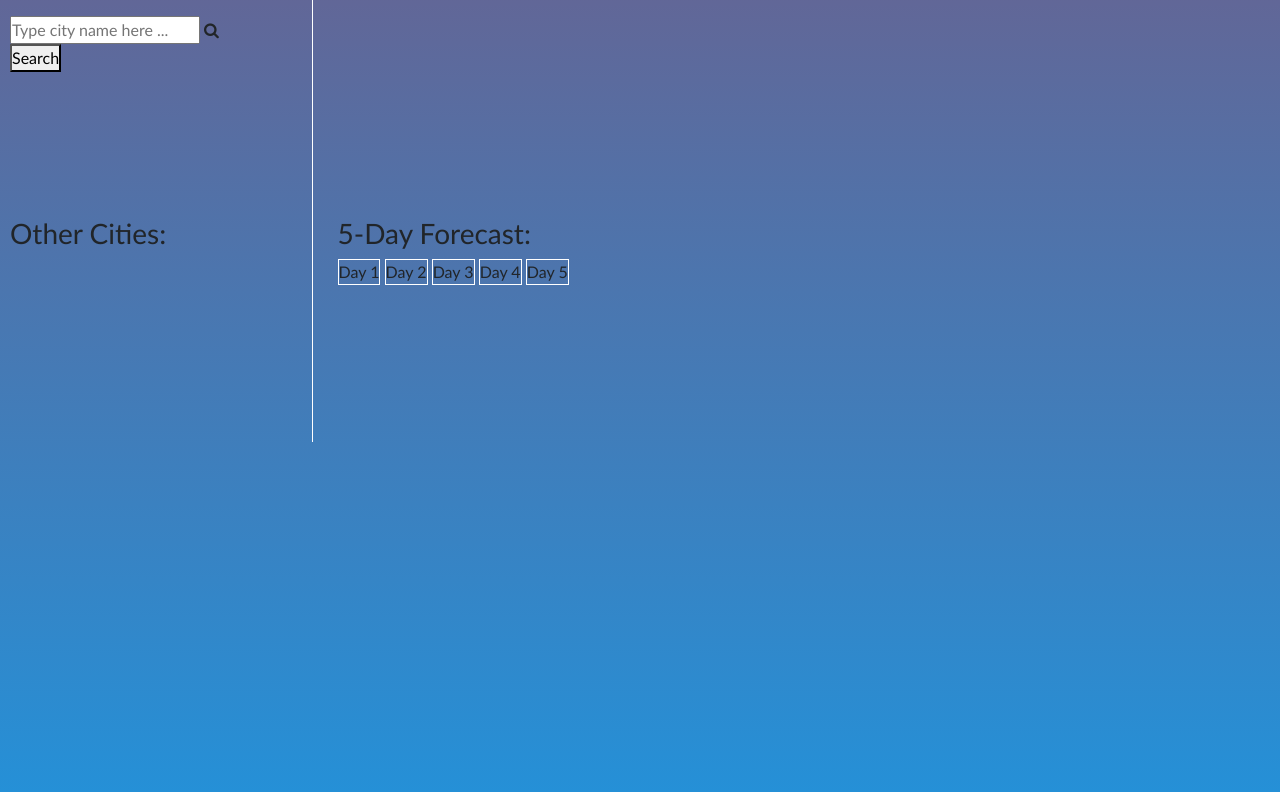
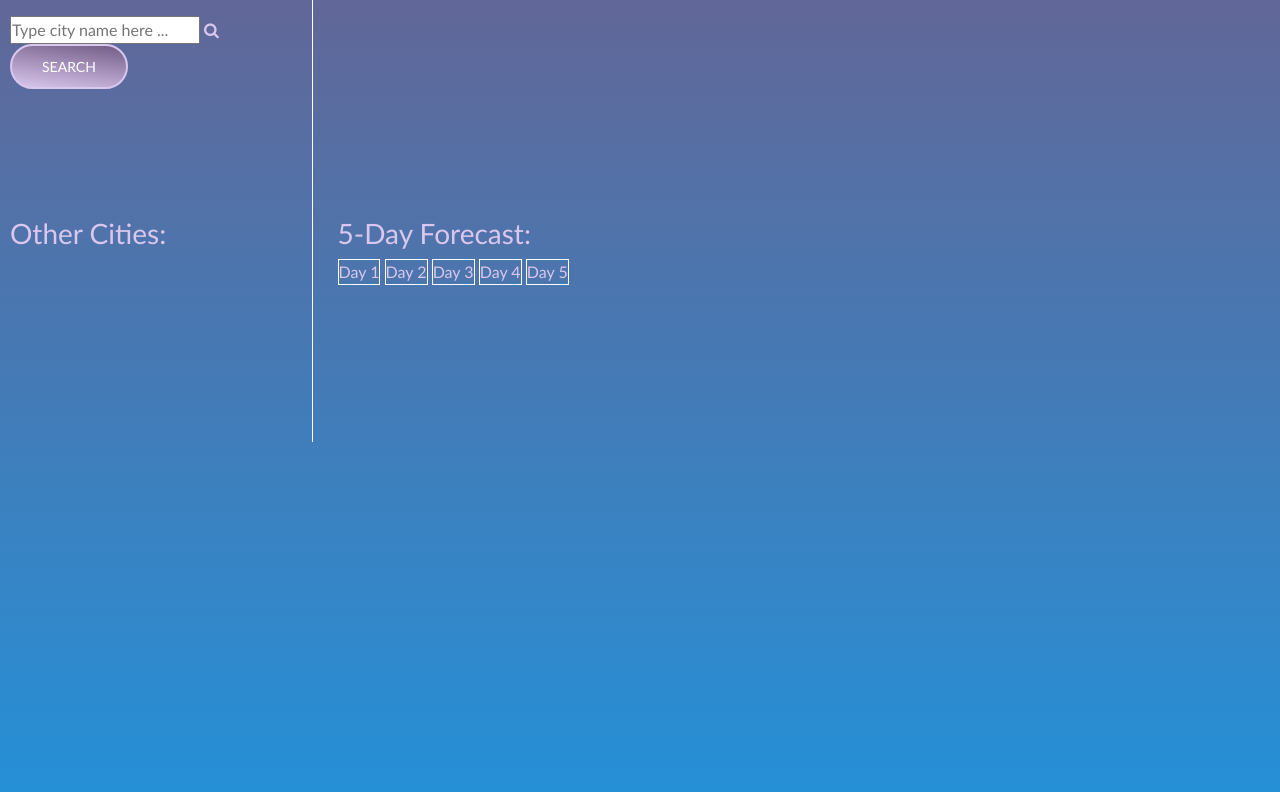
Before and after one commit to zeebigbadkitty/Weather-Dashboard, a plain HTML site: page index.html in a window 1280 px wide. Shown: the part 208-1000 px from the top of the page. Drawn offline with nearby package versions, Linux system fonts and the light colour scheme.

Commit message:
Added a button and more styling.

```diff
--- a/style.css
+++ b/style.css
@@ -6,6 +6,7 @@
     --lightred:#eeccc3;
     --lightgreen:#dbded5;
     --purple: #715c87;
+    --lightpurple: #dac7ed;
 }
 * {
     margin:0;
@@ -28,7 +29,7 @@ body {
     font-size: 25px;
     letter-spacing: 2px;
     word-spacing: 2px;
-    color: #dac7ed;
+    color: var(--lightpurple);
     font-weight: 700;
     font-variant: small-caps;
     text-transform: none;
@@ -40,22 +41,26 @@ body {
 #header2{
     padding: 25px;
     border-right: 1px solid white;
+    color: var(--lightpurple);
 }
 #city_search{
     padding: 25px;
     border-right: 1px solid white;
+
 }
 #cities{
     padding: 25px;
     padding: 25px;
     border-right: 1px solid white;
+    color: var(--lightpurple);
 }
 #weather_display {
     height: 250px;
     padding: 25px;
+    color: var(--lightpurple);
 }
 #current_forecast{
-
+   color: var(--lightpurple);
    height: 250px;
    padding: 25px;
 }
@@ -65,3 +70,27 @@ body {
     flex-direction: row;
     justify-content: space-between;
 }
+button{
+    font-size: 14px;
+    color: #ffffff;
+    background: linear-gradient(188deg, #715c87 0%, #dac7ed 100%);
+    padding: 10px 30px;
+    border: solid #dac7ed 2px;
+    box-shadow: rgb(0, 0, 0) 0px 0px 0px 0px;
+    border-radius: 50px;
+    transition : 1000ms;
+    transform: translateY(0);
+    display: flex;
+    flex-direction: row;
+    align-items: center;
+    cursor: pointer;
+    text-transform: uppercase;
+}
+button:hover{
+    transition : 1000ms;
+    padding: 10px 24px;
+    transform : translateY(-0px);
+    background: linear-gradient(188deg, #715c87 0%, #dac7ed 100%);
+    color: #48cae4;
+    border: solid 2px #ffffff;
+}
```
